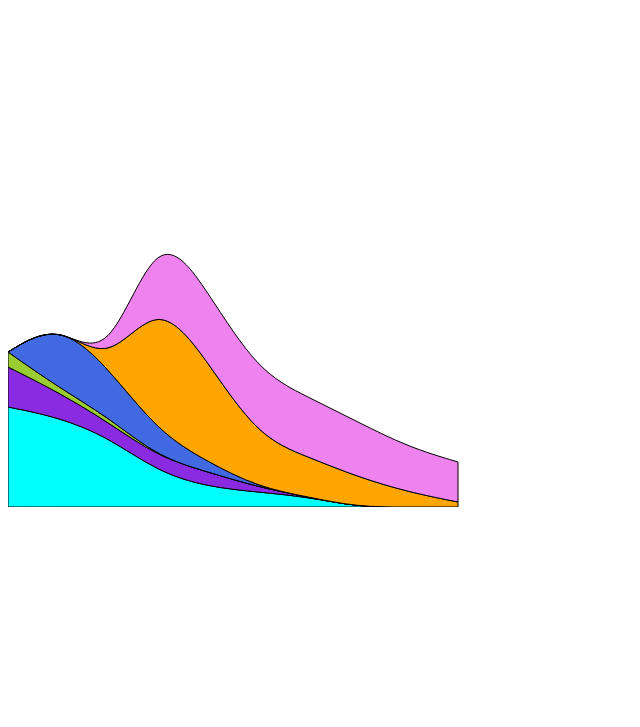
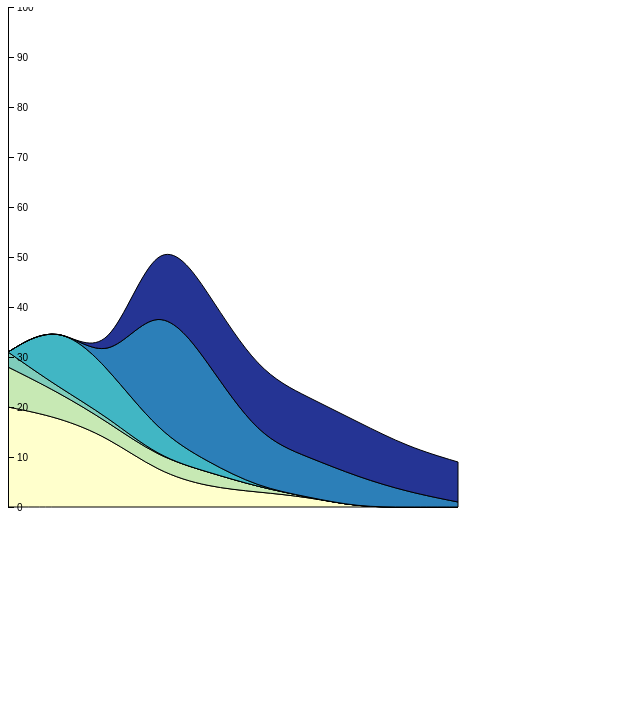
Before and after one commit to marisbotero/Data-visualization, a plain HTML site: page d3 projects/project_2/index.html in a window 1280 px wide. Shown: the part 73-800 px from the top of the page, without its empty margins (0-640 px from the left). Drawn offline with nearby package versions, Linux system fonts and the light colour scheme.

Commit message:
Layout and color

```diff
--- a/d3 projects/project_2/index.html
+++ b/d3 projects/project_2/index.html
@@ -14,7 +14,7 @@
 <body>
     <h1>D3 javaScript graph</h1>
 
-    <svg width = "500" height = "500"></svg>
+    <svg width = "600" height = "600"></svg>
 
     <script src="main.js"></script>
 
--- a/d3 projects/project_2/main.css
+++ b/d3 projects/project_2/main.css
@@ -1,5 +1,5 @@
 h1{
     font-family: sans-serif;
-    color:purple;
+    color:black;
 
 }
--- a/d3 projects/project_2/main.js
+++ b/d3 projects/project_2/main.js
@@ -11,7 +11,7 @@ d3.csv("movies.csv", dataViz);
 
     var fillScale = d3.scaleOrdinal()
     .domain(movies)
-    .range(["aqua", "blueviolet", "yellowgreen", "royalblue", "orange", "violet"])
+    .range(["#ffffcc", "#c7e9b4", "#7fcdbb", "#41b6c4", "#2c7fb8", "#253494"])
 
     stackLayout = d3.stack()
     .keys(movies)
@@ -31,8 +31,13 @@ d3.csv("movies.csv", dataViz);
     .attr("stroke", "black")
     .attr("d", d => stackArea(d));
 
+    const yAxis = d3.axisRight()
+    .scale(yScale)
 
 
+    d3.select("svg")
+    .append("g")
+    .call(yAxis)
 
 
   }
```
Also changed, not shown: 1 other file.
